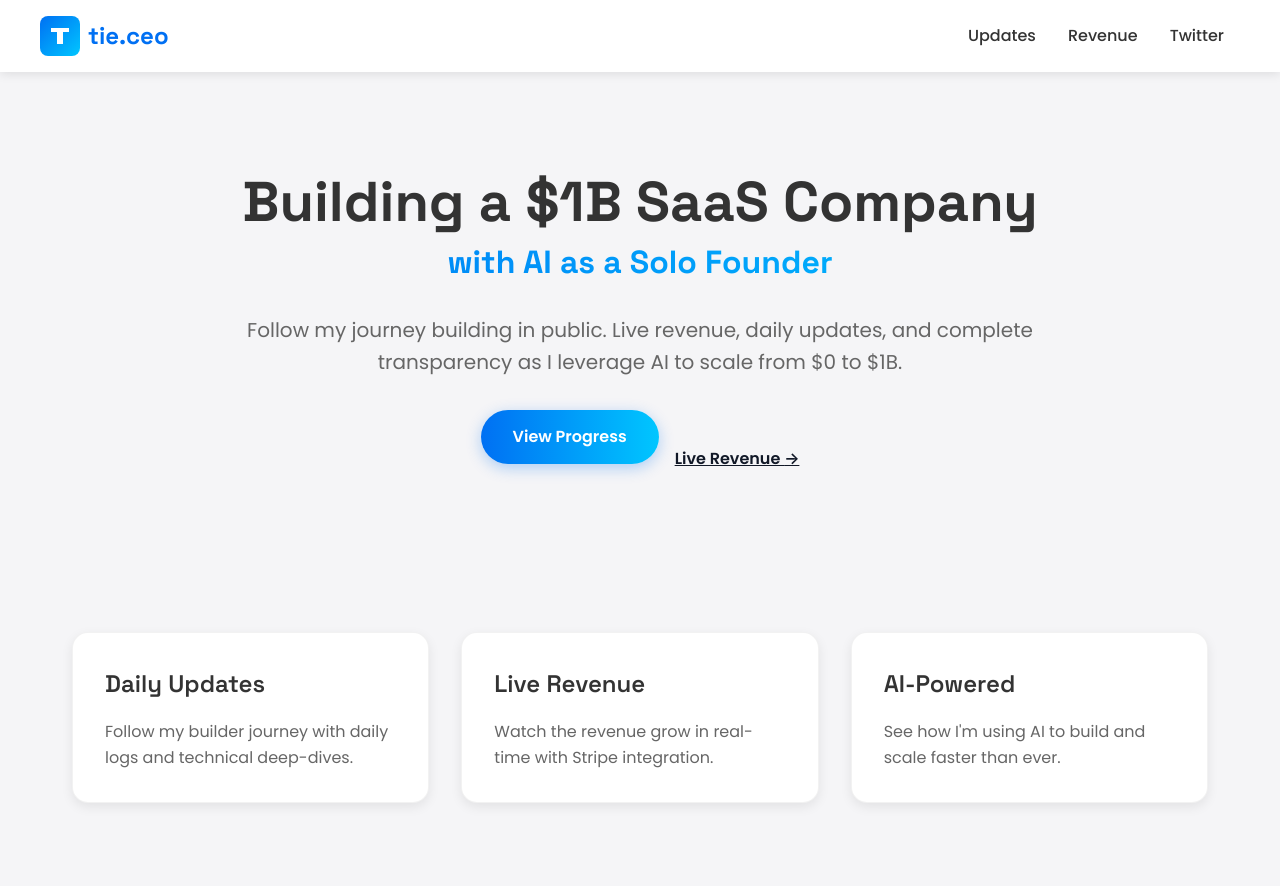
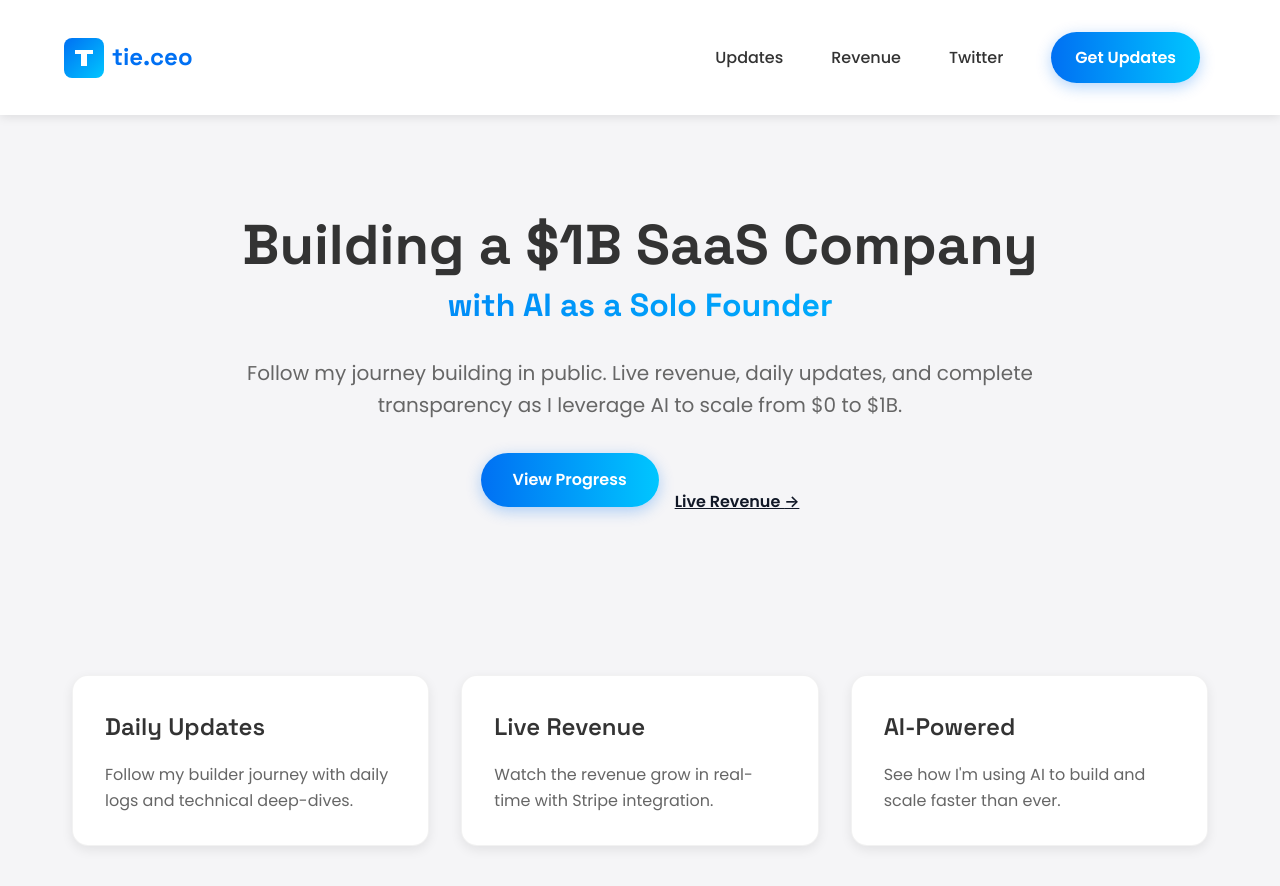
Before and after one commit to TieLove333/tieceo, a Next.js app: page / in a window 1280 px wide. Shown: the top 886 px of the page. Built offline with nearby package versions, Linux system fonts and the light colour scheme.

Commit message:
Update header to be 1400px wide with a floating style and add 'Get Updates' button

```diff
--- a/app/components/Navigation.js
+++ b/app/components/Navigation.js
@@ -3,8 +3,8 @@ import TieLogo from './TieLogo'
 
 export default function Navigation() {
   return (
-    <nav className="nav-container">
-      <div style={{ maxWidth: '1200px', margin: '0 auto', display: 'flex', justifyContent: 'space-between', alignItems: 'center' }}>
+    <nav className="nav-container" style={{ maxWidth: '1400px', margin: '0 auto', position: 'sticky', top: 0, zIndex: 100 }}>
+      <div style={{ display: 'flex', justifyContent: 'space-between', alignItems: 'center', padding: '1rem 2rem' }}>
         <div className="logo">
           <Link href="/" style={{ display: 'flex', alignItems: 'center', gap: '0.5rem' }}>
             <TieLogo />
@@ -12,7 +12,7 @@ export default function Navigation() {
           </Link>
         </div>
 
-        <div className="nav-links">
+        <div className="nav-links" style={{ display: 'flex', alignItems: 'center', gap: '1rem' }}>
           <Link href="/updates">Updates</Link>
           <Link href="/revenue">Revenue</Link>
           <a
@@ -22,6 +22,13 @@ export default function Navigation() {
           >
             Twitter
           </a>
+          <a
+            href="https://twitter.com/your_handle"
+            className="cta-button"
+            style={{ background: 'linear-gradient(90deg, #0070f3, #00c6ff)', color: 'white', padding: '0.8rem 1.5rem', borderRadius: '50px', fontWeight: '600', textDecoration: 'none', transition: 'all 0.3s ease' }}
+          >
+            Get Updates
+          </a>
         </div>
       </div>
     </nav>
--- a/app/globals.css
+++ b/app/globals.css
@@ -20,6 +20,8 @@ body {
   position: sticky;
   top: 0;
   z-index: 100;
+  max-width: 1400px;
+  margin: 0 auto;
 }
 
 .logo {
```
